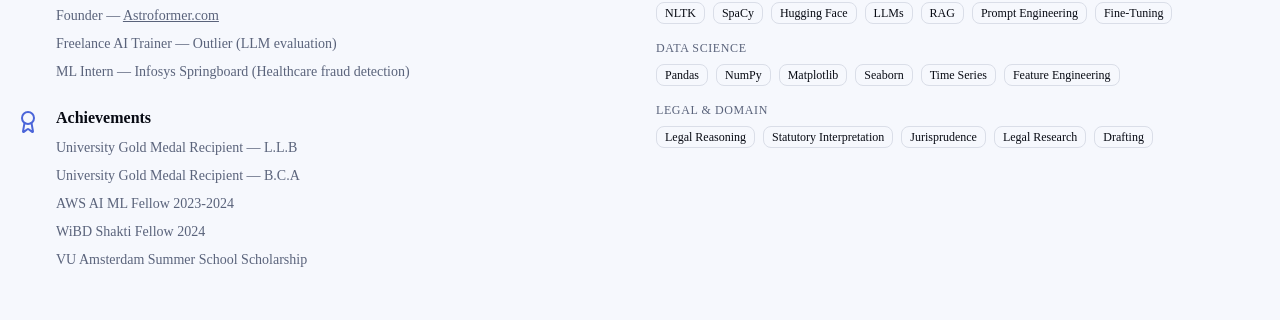
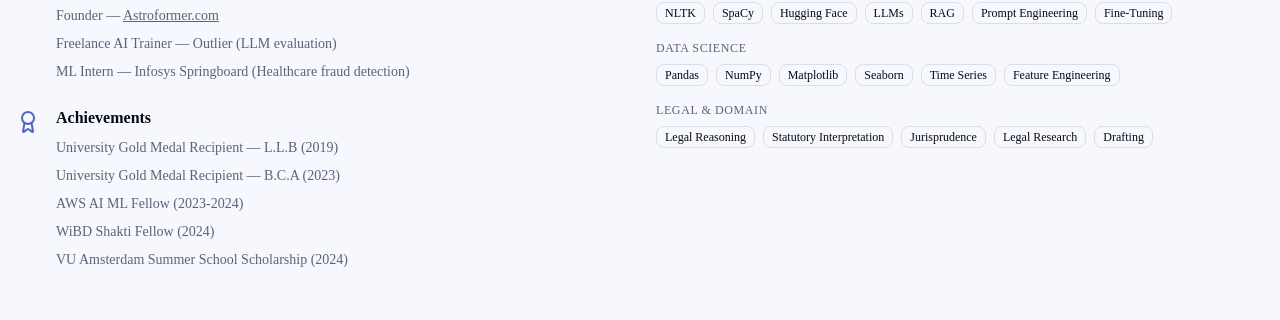
Before and after one commit to RudraniGhosh24/PortfolioProjects, a Next.js app: page / in a window 1280 px wide. Shown: the part 1773-2093 px from the top of the page. Built offline with nearby package versions, Linux system fonts and the light colour scheme.

Commit message:
Add years to Achievements section

```diff
--- a/app/page.tsx
+++ b/app/page.tsx
@@ -343,11 +343,11 @@ export default function Home() {
                   <div>
                     <h3 className="font-semibold mb-2">Achievements</h3>
                     <ul className="space-y-2 text-sm text-muted-foreground">
-                      <li>University Gold Medal Recipient — L.L.B</li>
-                      <li>University Gold Medal Recipient — B.C.A</li>
-                      <li>AWS AI ML Fellow 2023-2024</li>
-                      <li>WiBD Shakti Fellow 2024</li>
-                      <li>VU Amsterdam Summer School Scholarship</li>
+                      <li>University Gold Medal Recipient — L.L.B (2019)</li>
+                      <li>University Gold Medal Recipient — B.C.A (2023)</li>
+                      <li>AWS AI ML Fellow (2023-2024)</li>
+                      <li>WiBD Shakti Fellow (2024)</li>
+                      <li>VU Amsterdam Summer School Scholarship (2024)</li>
                     </ul>
                   </div>
                 </div>
```
